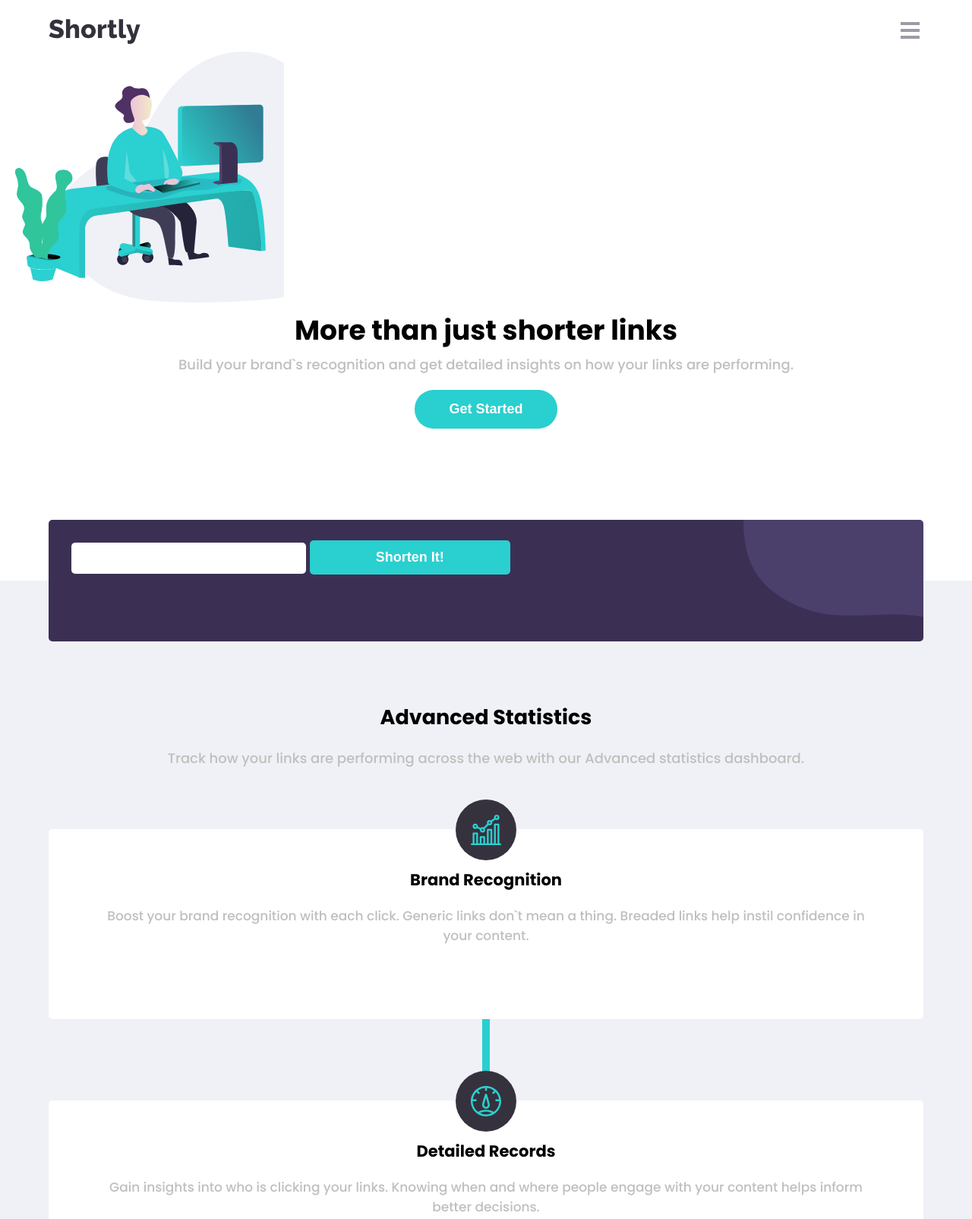
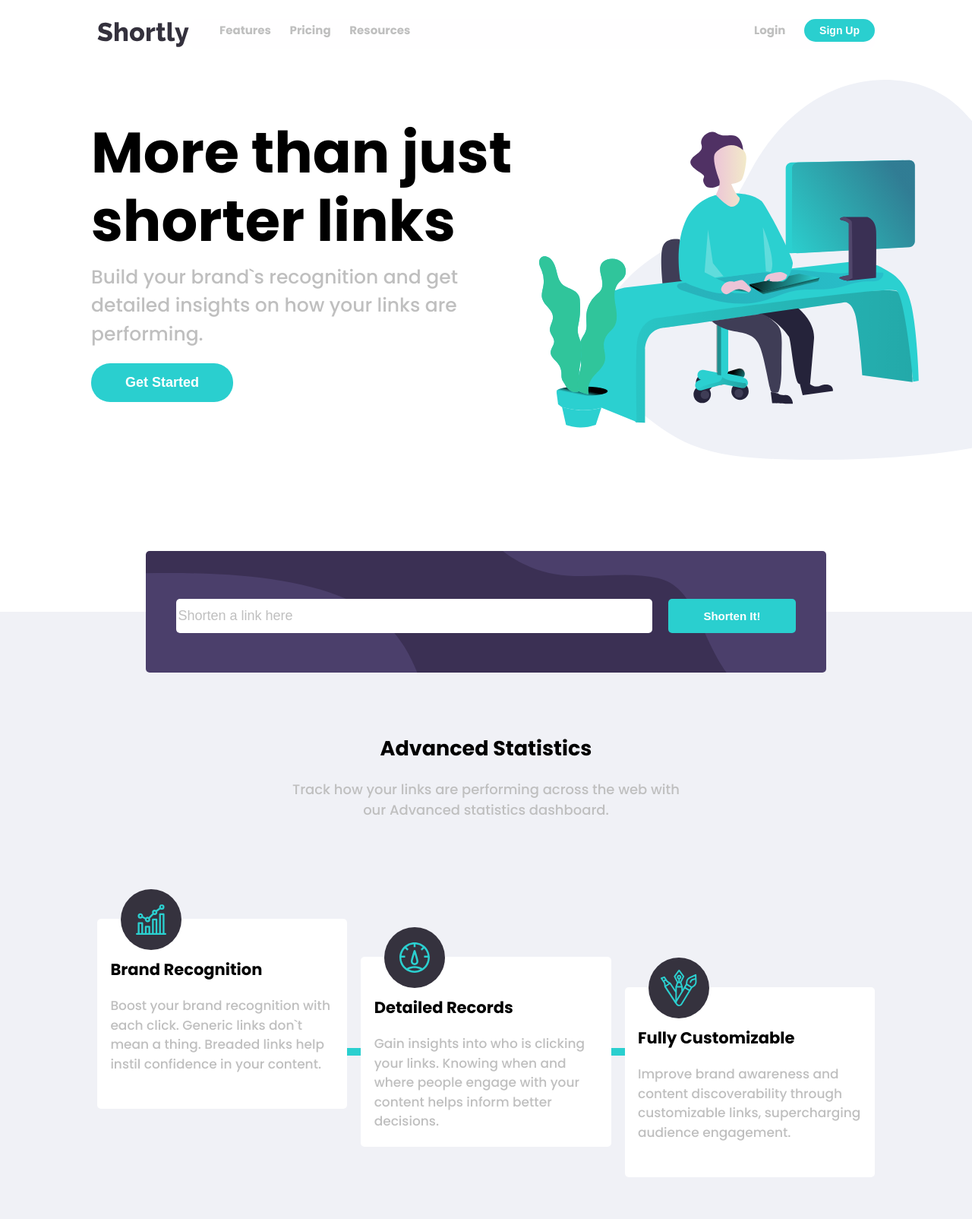
Before and after one commit to brayanbarroso/shortly-url, a plain HTML site: page index.html in a window 1280 px wide. Shown: the top 1604 px of the page at 76% size. Drawn offline with Linux system fonts and the light colour scheme.

Commit message:
desktop design

```diff
--- a/asset/css/main.css
+++ b/asset/css/main.css
@@ -105,13 +105,10 @@ hr {
 /* -----------hero------------- */
 .hero .hero-img {
   background-image: url(../img/illustration-working.svg);
-  background-size: cover;
   background-repeat: no-repeat;
-  background-position: left;
+  background-size: 500px 33rem;
   height: 33rem;
   margin-left: 2rem;
-  margin-top: 1rem;
-  width: 354px;
 }
 
 .hero .hero-title {
@@ -136,7 +133,6 @@ hr {
 /* ---------form------------ */
 .information {
   background-color: #f0f1f6;
-  background-size: auto;
   margin-top: 20rem;
   box-sizing: border-box;
   padding-bottom: 4rem;
@@ -164,14 +160,24 @@ hr {
 .form-content .url {
   border: none;
   border-radius: 0.5rem;
+  color: var(--Gray);
+  font-size: 1.8rem;
+  height: 45px;
   margin-bottom: 2rem;
   margin-top: 3rem;
-  padding: 1.3rem 6.6rem;
+  padding-left: 2px;
+  width: 100%;
+}
+
+.form-content .url::placeholder {
+  color: var(--Gray);
+  font-size: 1.8rem;
 }
 
 .form-content button {
   border-radius: 0.5rem;
-  padding: 1.2rem 8.7rem;
+  height: 45px;
+  width: 100%;
 }
 
 /* ------information-links------------- */
@@ -250,6 +256,7 @@ hr {
 .link-description {
   background-color: var(--VeryDarkBlue);
   background-image: url(../img/bg-boost-mobile.svg);
+  background-size: cover;
   background-repeat: no-repeat;
   display: flex;
   flex-direction: column;
@@ -272,8 +279,6 @@ hr {
 /* --------footer------------ */
 footer {
   background: var(--VeryDarkViolet);
-  display: flex;
-  flex-direction: column;
 }
 
 footer .wrapper {
@@ -282,10 +287,11 @@ footer .wrapper {
 }
 
 footer .logo-footer {
-  margin-bottom: 4rem;
+  margin-bottom: 8rem;
   margin-left: 32%;
-  margin-top: 6rem;
-  width: max-content;
+  padding-top: 4rem;
+  width: 100px;
+  height: 30px;
 }
 
 footer .footer-info {
@@ -331,3 +337,228 @@ footer .attribution p {
 footer .attribution a {
   color: #fffeff;
 }
+
+/* -----------media screen - desktop----------- */
+@media only screen and (min-width: 768px) {
+  .btn-medium:hover {
+    background-color: #27b3a2;
+  }
+
+  nav {
+    height: 40px;
+    position: static;
+    width: 80%;
+  }
+
+  nav .mobile-menu {
+    display: none;
+  }
+
+  nav .desktop-menu {
+    align-items: flex-start;
+    background: #fffeff;
+    display: flex;
+    height: inherit;
+    justify-content: space-between;
+    position: static;
+  }
+
+  nav .desktop-menu li {
+    color: var(--Gray);
+    cursor: pointer;
+    display: inline;
+    font-size: 1.5rem;
+    font-weight: 700;
+    margin-left: 2rem;
+  }
+
+  nav .desktop-menu li:hover {
+    color: var(--VeryDarkBlue);
+  }
+
+  nav .desktop-menu li:first-child {
+    margin-left: 4rem;
+  }
+
+  nav .desktop-menu button {
+    border-radius: 1.5rem;
+    font-size: 1.4rem;
+    margin-top: 0;
+    margin-left: 2rem;
+    padding: 0.7rem 2rem;
+  }
+
+  nav .desktop-menu button:hover {
+    background: #27b3a2;
+    transform: scale(1.1);
+  }
+
+  nav hr {
+    display: none;
+  }
+
+  /* -----------hero--------------- */
+  .hero {
+    display: flex;
+    flex-direction: row-reverse;
+    align-items: center;
+    justify-content: space-between;
+  }
+
+  .hero .hero-img {
+    background-position: left;
+    background-size: cover;
+    height: 500px;
+    margin-top: 4rem;
+    width: 45%;
+  }
+
+  .hero .hero-title {
+    text-align: left;
+    margin: 0;
+    margin-left: 12rem;
+    width: 45%;
+  }
+
+  .hero .hero-title h1 {
+    font-size: 7.5rem;
+  }
+
+  .hero .hero-title p {
+    font-size: 2.5rem;
+  }
+
+  /*------------------ information----------------- */
+  .information .form-content {
+    background-image: url(../img/bg-shorten-desktop.svg);
+    width: 70%;
+  }
+
+  /* --------------------Formulario------------------ */
+  .information .form-content form {
+    align-items: center;
+    display: flex;
+    justify-content: space-around;
+  }
+
+  .form-content .url {
+    border: none;
+    display: block;
+    border-radius: 0.5rem;
+    font-size: 1.8rem;
+    width: 75%;
+  }
+
+  .form-content button {
+    border-radius: 0.5rem;
+    font-size: 1.5rem;
+    margin-top: 10px;
+    width: 20%;
+  }
+
+  /* ------information-links------------- */
+  .information .information-links {
+    margin-bottom: 10rem;
+    width: 80%;
+  }
+
+  .information .information-links p {
+    margin: 0 auto;
+    margin-top: 2rem;
+    width: 50%;
+  }
+
+  /* -------------card------------------------ */
+  .information .card-link {
+    display: flex;
+    margin: 0 auto;
+    width: 80%;
+  }
+
+  .information .card-information:nth-child(1) {
+    margin-top: 3rem;
+  }
+
+  .information .card-information:last-child {
+    margin-top: 12rem;
+  }
+
+  .information .card-information h3 {
+    margin: 0 auto;
+    text-align: left;
+    width: 90%;
+  }
+
+  .information .line {
+    display: block;
+    position: relative;
+    width: 50px;
+  }
+
+  .information .line span {
+    background-color: var(--Cyan);
+    display: block;
+    left: -10px;
+    padding: 0;
+    padding-bottom: 10px;
+    padding-left: 30px;
+    padding-right: 30px;
+
+    top: 200px;
+    position: absolute;
+  }
+
+  .information .card-information .card-img {
+    left: 30px;
+  }
+
+  .card-information .card-text p {
+    text-align: left;
+  }
+
+  /* --------------link-description------------ */
+  .link-description {
+    background-image: url(../img/bg-boost-desktop.svg);
+  }
+
+  /* ---------footer---------- */
+  footer .wrapper {
+    display: flex;
+    flex-direction: row;
+    justify-content: space-around;
+    width: 95%;
+  }
+
+  footer .logo-footer {
+    margin: 0;
+    margin-top: 4rem;
+    padding: 0;
+  }
+
+  footer .footer-flex {
+    display: flex;
+    flex-direction: row;
+    justify-content: space-between;
+    width: 80%;
+  }
+
+  footer .footer-info {
+    margin: 0;
+    margin-top: 4rem;
+    text-align: left;
+  }
+
+  footer .footer-info li {
+    font-size: 1.4rem;
+  }
+
+  footer .footer-icons img {
+    margin-right: 2rem;
+  }
+
+  footer .attribution {
+    padding-bottom: 2rem;
+    padding-top: 2rem;
+    margin: 0;
+  }
+}
--- a/index.html
+++ b/index.html
@@ -55,7 +55,13 @@
     <section class="information">
       <div class="form-content">
         <form action="">
-          <input type="url" name="url" id="url" class="url" />
+          <input
+            type="text"
+            name="url"
+            id="url"
+            class="url"
+            placeholder="Shorten a link here"
+          />
           <button class="btn">Shorten It!</button>
         </form>
       </div>
@@ -66,6 +72,7 @@
           statistics dashboard.
         </p>
       </div>
+      <div class="card-link">
         <article class="card-information">
           <div class="card-img">
             <img
@@ -77,7 +84,8 @@
             <h3>Brand Recognition</h3>
             <p>
               Boost your brand recognition with each click. Generic links don`t
-            mean a thing. Breaded links help instil confidence in your content.
+              mean a thing. Breaded links help instil confidence in your
+              content.
             </p>
           </div>
         </article>
@@ -95,7 +103,8 @@
             <h3>Detailed Records</h3>
             <p>
               Gain insights into who is clicking your links. Knowing when and
-            where people engage with your content helps inform better decisions.
+              where people engage with your content helps inform better
+              decisions.
             </p>
           </div>
         </article>
@@ -119,6 +128,7 @@
             </p>
           </div>
         </article>
+      </div>
     </section>
 
     <section class="link-description">
@@ -130,7 +140,10 @@
 
     <footer>
       <div class="wrapper">
-        <img class="logo-footer" src="./asset/img/logo-footer.svg" alt="Logo" />
+        <div class="logo-footer">
+          <img class="" src="./asset/img/logo-footer.svg" alt="Logo" />
+        </div>
+        <div class="footer-flex">
           <div class="footer-info">
             <h4>Features</h4>
             <ul>
@@ -164,19 +177,18 @@
             <img src="./asset/img/icon-pinterest.svg" alt="Pinterest" />
             <img src="./asset/img/icon-instagram.svg" alt="Instagram" />
           </div>
+        </div>
+      </div>
 
       <div class="attribution">
         <p>
           Challenge by
-            <a
-              href="https://www.frontendmentor.io?ref=challenge"
-              target="_blank"
+          <a href="https://www.frontendmentor.io?ref=challenge" target="_blank"
             >Frontend Mentor</a
           >. Coded by
           <a href="https://github.com/brayanbarroso">Brayan Barroso</a>.
         </p>
       </div>
-      </div>
     </footer>
   </body>
 </html>
```
Lines whose indentation alone changed are shown as unchanged.
